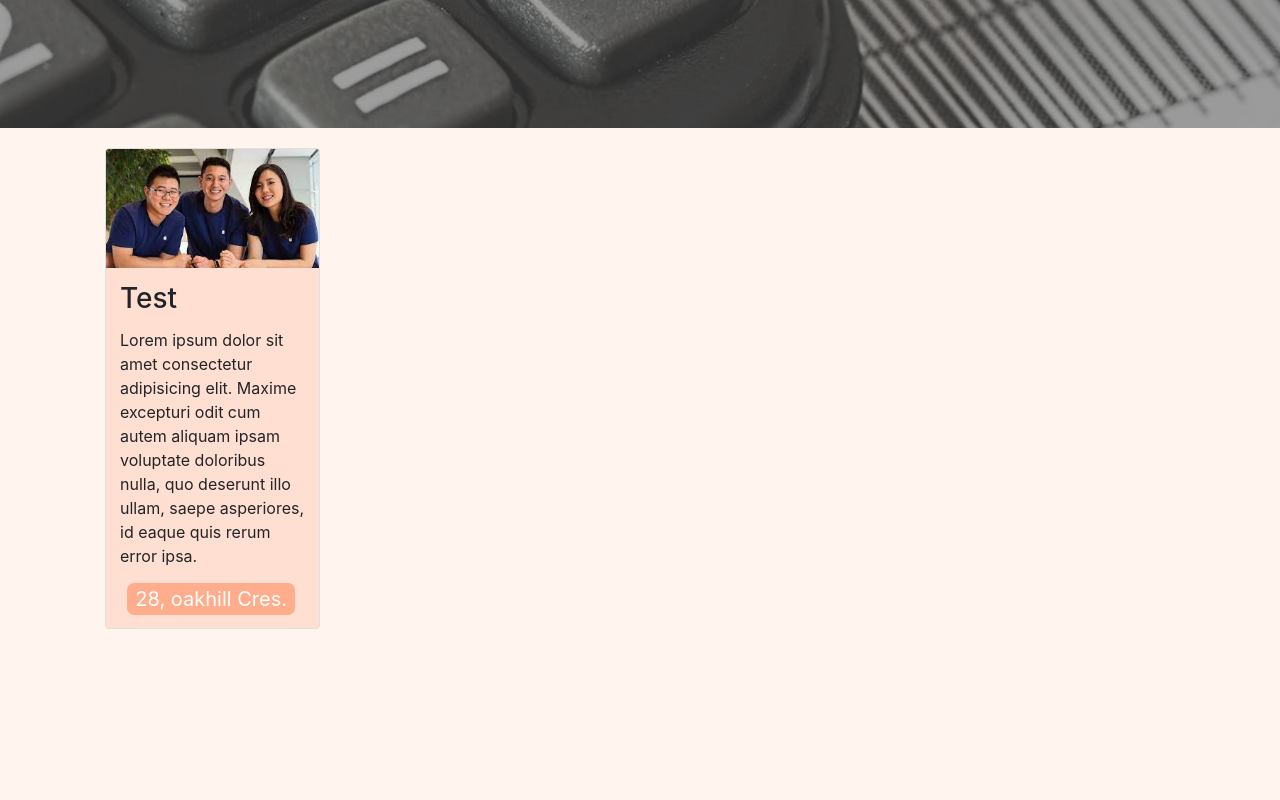
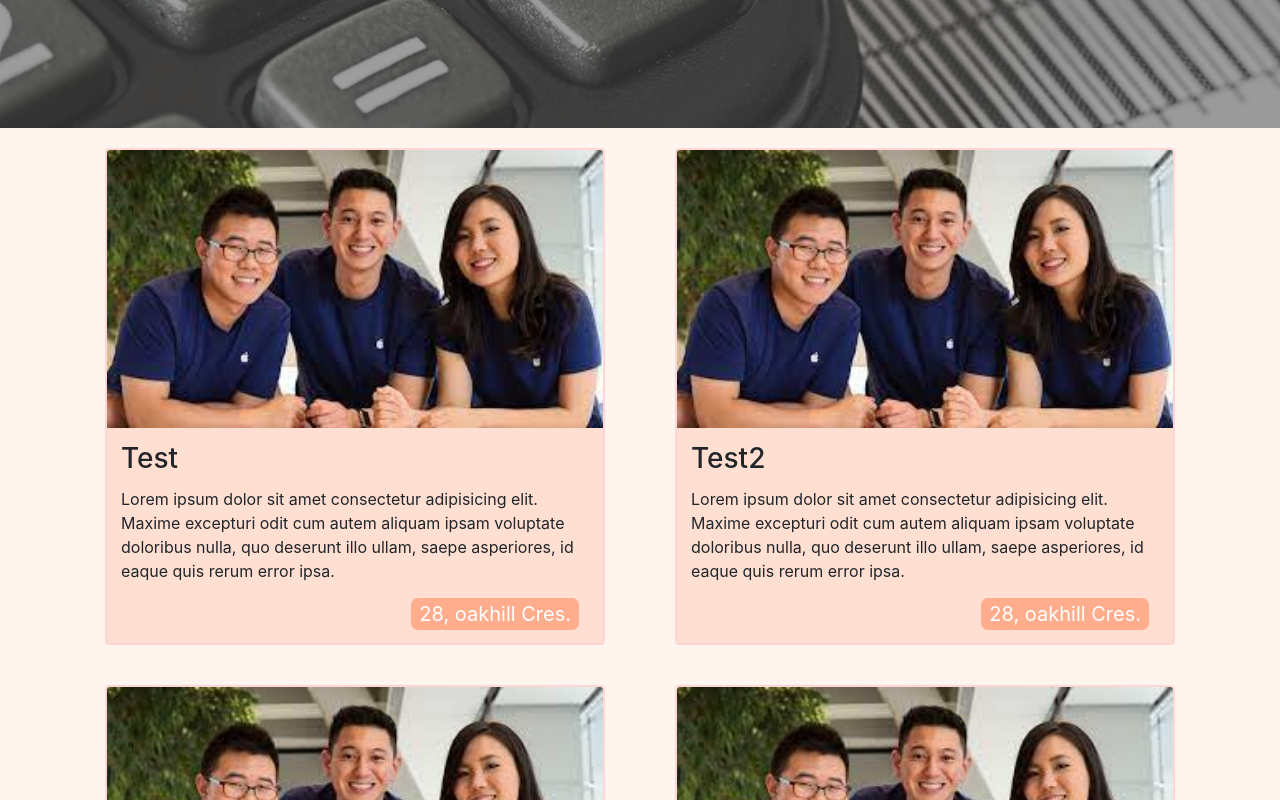
Before and after one commit to jiayishen21/PassionFruitYouth, an Angular app in the folder PassionFruitYouth_V2.0/passion-fruit-youth-v2/: page /opportunities in a window 1280 px wide. Shown: the part 1420-2220 px from the top of the page. Before the commit the page ends 2069 px from the top, so only its background shows below. Built offline with nearby package versions, Linux system fonts and the light colour scheme.

Commit message:
finished dynamic cards, refreshed styling

```diff
--- a/PassionFruitYouth_V2.0/passion-fruit-youth-v2/src/app/app.module.ts
+++ b/PassionFruitYouth_V2.0/passion-fruit-youth-v2/src/app/app.module.ts
@@ -10,7 +10,9 @@ import { OpportunitiesComponent } from '../components/opportunities/opportunitie
 import { NotFoundComponent } from '../components/not-found/not-found.component';
 import { BusinessPageComponent } from '../components/business-page/business-page.component';
 import { OpportunityCardComponent } from '../components/opportunity-card/opportunity-card.component';
+import { CardOrganizerComponent } from '../components/card-organizer/card-organizer.component';
 
+//Need to resave each time there is a new component
 @NgModule({
   declarations: [
     AppComponent,
@@ -20,6 +22,7 @@ import { OpportunityCardComponent } from '../components/opportunity-card/opportu
     NotFoundComponent,
     BusinessPageComponent,
     OpportunityCardComponent,
+    CardOrganizerComponent,
   ],
   imports: [
     BrowserModule,
--- /dev/null
+++ b/PassionFruitYouth_V2.0/passion-fruit-youth-v2/src/components/card-organizer/card-organizer.component.html
@@ -0,0 +1,3 @@
+<div class="container">
+    <opportunity-card></opportunity-card>
+</div>
--- /dev/null
+++ b/PassionFruitYouth_V2.0/passion-fruit-youth-v2/src/components/card-organizer/card-organizer.component.ts
@@ -0,0 +1,15 @@
+import { Component, OnInit } from '@angular/core';
+
+@Component({
+  selector: 'card-organizer',
+  templateUrl: './card-organizer.component.html',
+  styleUrls: ['./card-organizer.component.css']
+})
+export class CardOrganizerComponent implements OnInit {
+
+  constructor() { }
+
+  ngOnInit(): void {
+  }
+
+}
--- a/PassionFruitYouth_V2.0/passion-fruit-youth-v2/src/components/opportunities/opportunities.component.html
+++ b/PassionFruitYouth_V2.0/passion-fruit-youth-v2/src/components/opportunities/opportunities.component.html
@@ -15,4 +15,4 @@
   </div>
 
 <business-page></business-page>
-<opportunity-card></opportunity-card>
+<card-organizer></card-organizer>
--- a/PassionFruitYouth_V2.0/passion-fruit-youth-v2/src/components/opportunity-card/opportunity-card.component.css
+++ b/PassionFruitYouth_V2.0/passion-fruit-youth-v2/src/components/opportunity-card/opportunity-card.component.css
@@ -13,4 +13,5 @@ a {
 
 div.card {
     margin:20px;
+    border: 2px solid #ffd6d6;
 }
--- a/PassionFruitYouth_V2.0/passion-fruit-youth-v2/src/components/opportunity-card/opportunity-card.component.html
+++ b/PassionFruitYouth_V2.0/passion-fruit-youth-v2/src/components/opportunity-card/opportunity-card.component.html
@@ -1,15 +1,12 @@
-<div class="container">
 <div class="row">
-        <div class="col-md-6 col-lg-3">
+    <div class="col-md-6 col-lg-6" *ngFor="let card of cards">
         <div class="card">
             <img src="assets/img/Appleworker.jpg" class="card-img-top img-fluid"/>
             <div class="card-block">
-                    <h3 class="card-title">Test</h3>
-                    <p>Lorem ipsum dolor sit amet consectetur adipisicing elit. Maxime excepturi odit cum autem aliquam ipsam voluptate doloribus nulla, quo deserunt illo ullam, saepe asperiores, id eaque quis rerum error ipsa.</p>
+                <h3 class="card-title">{{card.Job}}</h3>
+                <p>{{card.Disc}}</p>
                 <div style="float:right; padding-right:10px">
                     <a href="#description-page" class="button-orange px-2 py-1">28, oakhill Cres.</a>
-                    </div>
-
                 </div>
             </div>
         </div>
--- a/PassionFruitYouth_V2.0/passion-fruit-youth-v2/src/components/opportunity-card/opportunity-card.component.ts
+++ b/PassionFruitYouth_V2.0/passion-fruit-youth-v2/src/components/opportunity-card/opportunity-card.component.ts
@@ -6,10 +6,36 @@ import { Component, OnInit } from '@angular/core';
   styleUrls: ['./opportunity-card.component.css']
 })
 export class OpportunityCardComponent implements OnInit {
+  cards: Card[];
 
-  constructor() { }
+  constructor() {
+    this.cards = [
+      new Card('Test', 'Lorem ipsum dolor sit amet consectetur adipisicing elit. Maxime excepturi odit cum autem aliquam ipsam voluptate doloribus nulla, quo deserunt illo ullam, saepe asperiores, id eaque quis rerum error ipsa.'),
+      new Card('Test2', 'Lorem ipsum dolor sit amet consectetur adipisicing elit. Maxime excepturi odit cum autem aliquam ipsam voluptate doloribus nulla, quo deserunt illo ullam, saepe asperiores, id eaque quis rerum error ipsa.'),
+      new Card('Test3', 'Lorem ipsum dolor sit amet consectetur adipisicing elit. Maxime excepturi odit cum autem aliquam ipsam voluptate doloribus nulla, quo deserunt illo ullam, saepe asperiores, id eaque quis rerum error ipsa.'),
+      new Card('Test4', 'Lorem ipsum dolor sit amet consectetur adipisicing elit. Maxime excepturi odit cum autem aliquam ipsam voluptate doloribus nulla, quo deserunt illo ullam, saepe asperiores, id eaque quis rerum error ipsa.')
+    ]
+  }
 
   ngOnInit(): void {
   }
 
 }
+
+class Card {
+  private _Job: String;
+  private _Disc: String;
+
+  constructor(Job:String, Disc:String){
+    this._Job = Job;
+    this._Disc = Disc;
+  }
+
+  get Job() {
+    return this._Job;
+  }
+
+  get Disc() {
+    return this._Disc;
+  }
+}
```
Also changed, not shown: PassionFruitYouth_V2.0/passion-fruit-youth-v2/src/components/card-organizer/card-organizer.component.css (added), 1 other file (tests, documents, lock files or other folders). Lines whose indentation alone changed are shown as unchanged.
